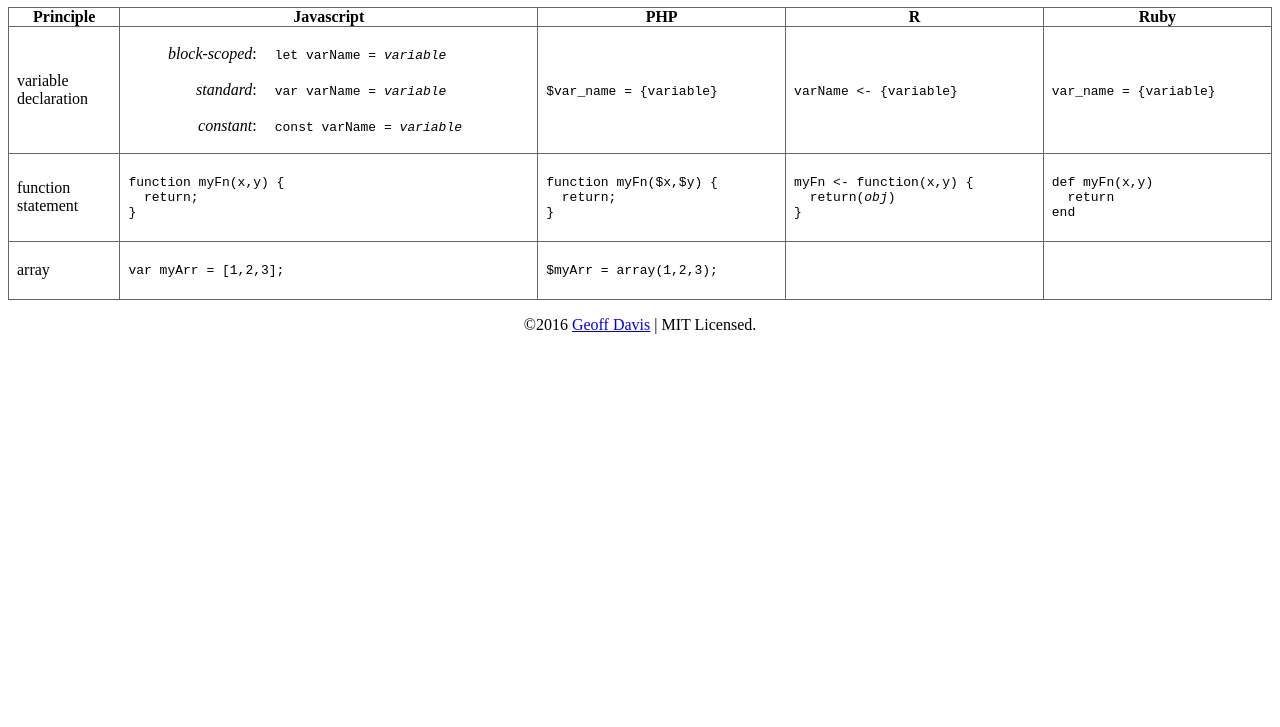
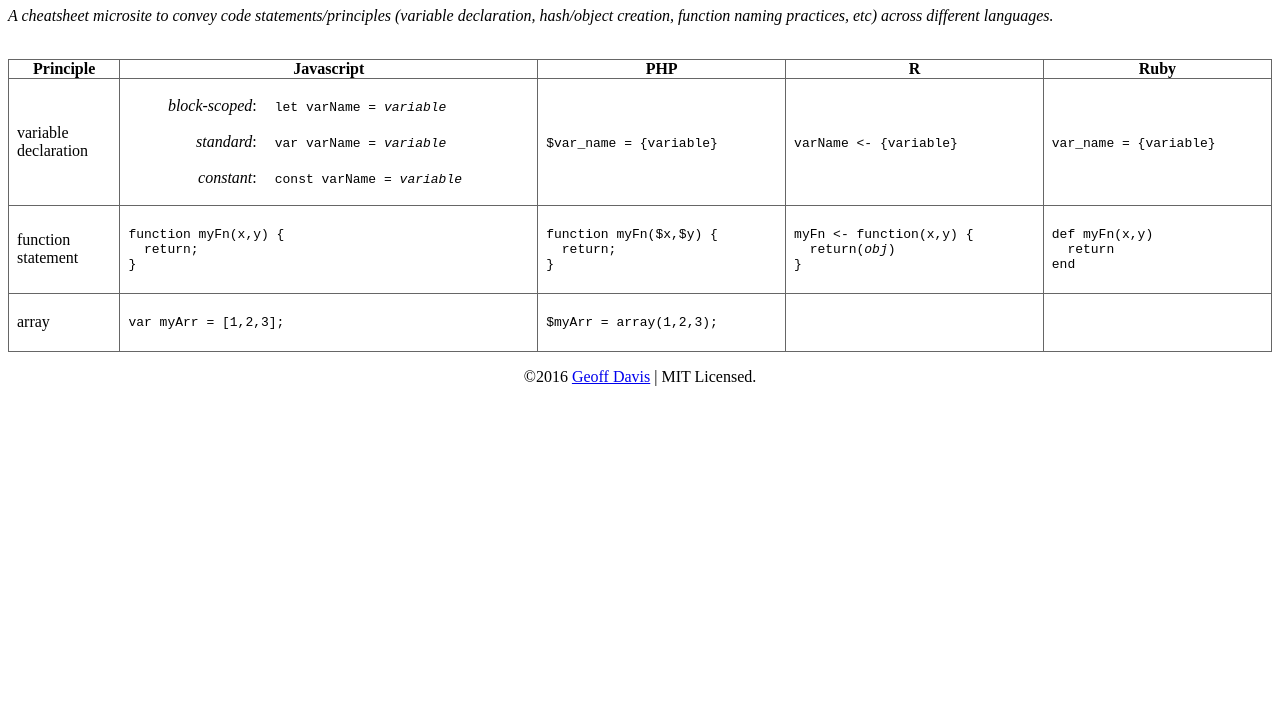
Before and after one commit to geoffdavis92/lang-cheatsheet, a website: page index.html in a window 1280 px wide. Shown: the part 73-800 px from the top of the page. Drawn offline with Linux system fonts and the light colour scheme.

Commit message:
add desc paragraph, add release npm script

```diff
--- a/index.html
+++ b/index.html
@@ -6,6 +6,8 @@
 </head>
 <body>
 	<h1>Programming Language Cheatsheet</h1>
+	<p><em>A cheatsheet microsite to convey code statements/principles (variable declaration, hash/object creation, function naming practices, etc) across different languages.</em></p>
+	<br>
 	<table cellpadding="0" cellspacing="0">
 		<thead>
 			<th>Principle</th>
--- a/package.json
+++ b/package.json
@@ -1,5 +1,6 @@
 {
 	"scripts": {
+		"release": ";git checkout master && merge staging && push;",
 		"sass": "sass -w css/sass/main.sass:css/main.css"
 	}
 }
```
